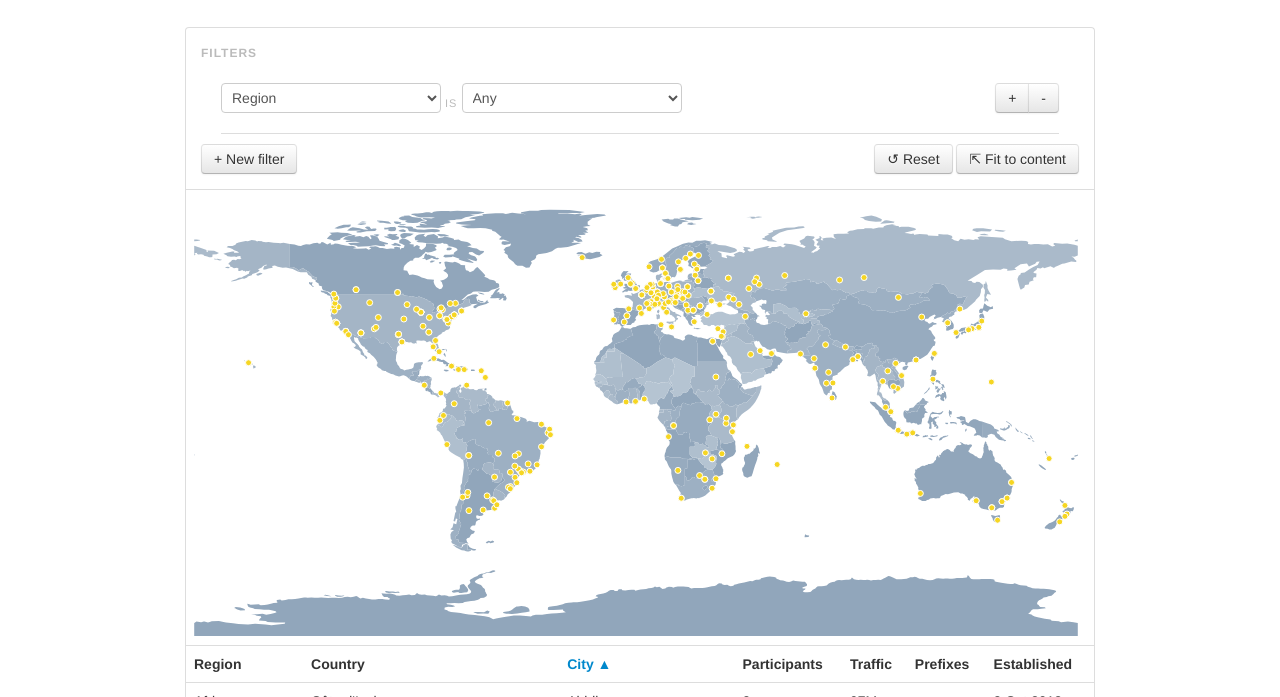
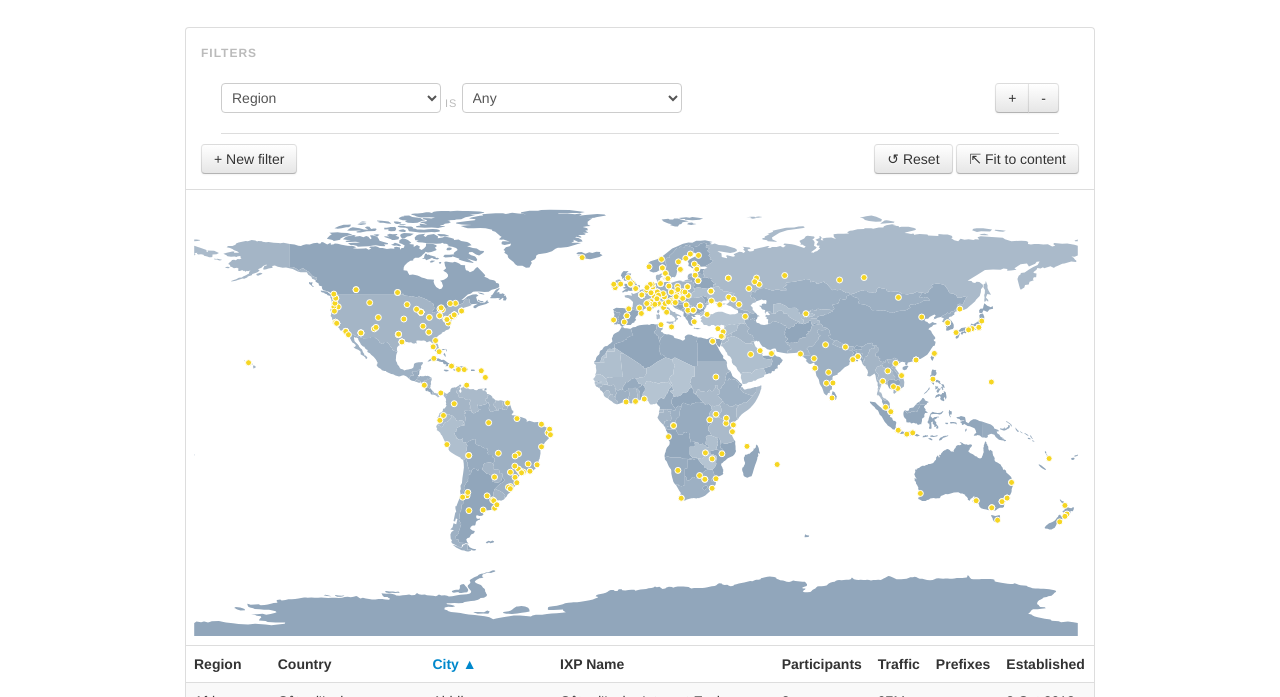
Before and after one commit to pwicks/maptable, a plain HTML site: page index.html in a window 1280 px wide. Shown: the part 103-800 px from the top of the page. Drawn offline with Linux system fonts and the light colour scheme.

Commit message:
striped table + ixpname

```diff
--- a/index.html
+++ b/index.html
@@ -44,6 +44,11 @@
           {
             id: "city",
             displayName: "City",
+            filter: "field"
+          },
+          {
+            id: "internetExchangeName",
+            displayName: "IXP Name",
             filter: "field"
           },
           {
--- a/js/maptable.js
+++ b/js/maptable.js
@@ -96,7 +96,7 @@ var MapTable = (function (d3, queue) {
     table_container: "#table",
     filters_new_filter_selector: "#filters_new_filter",
     filters_reset_selector: "#filters_reset",
-    table_class: "table table-stripped",
+    table_class: "table table-striped",
     marker_class: "marker",
     tooltip_class: "tooltip",
     map_json_path : "data/world-110m.json",
```
